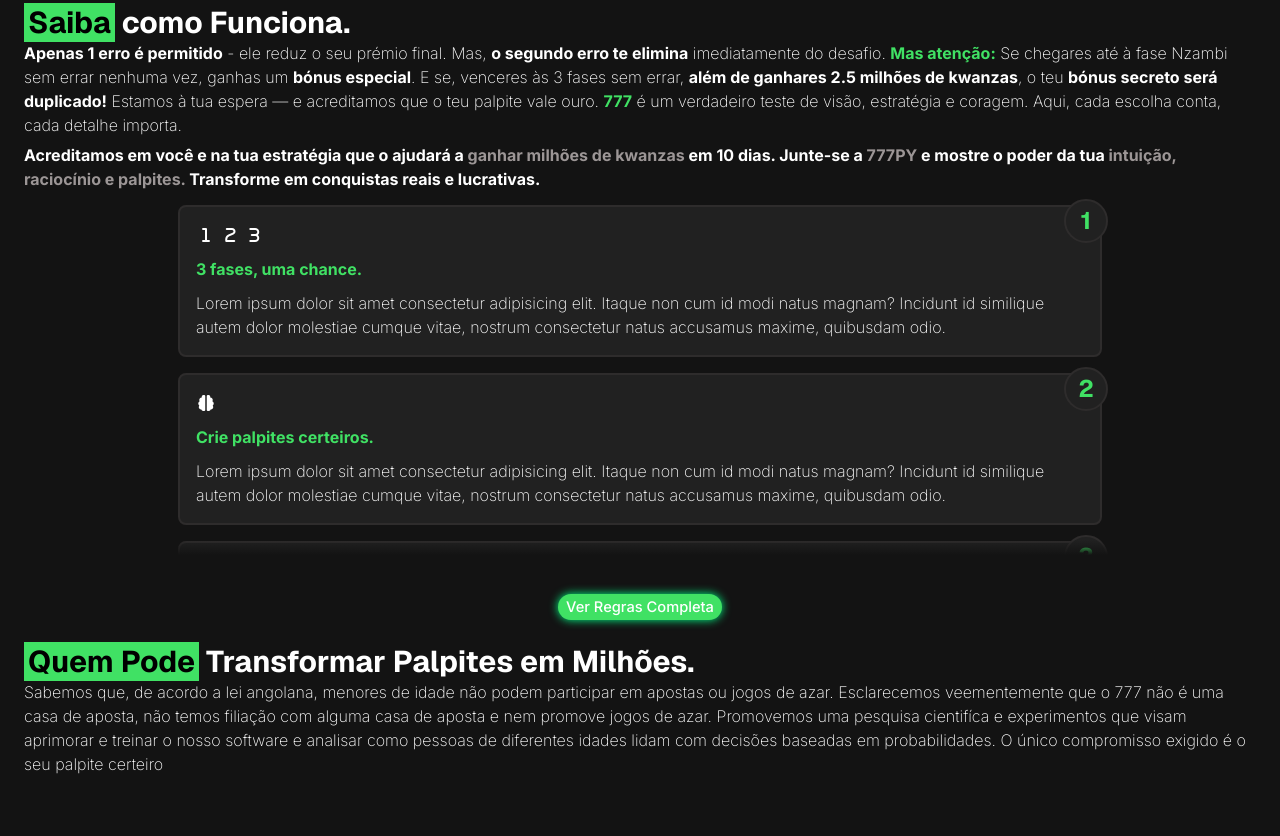
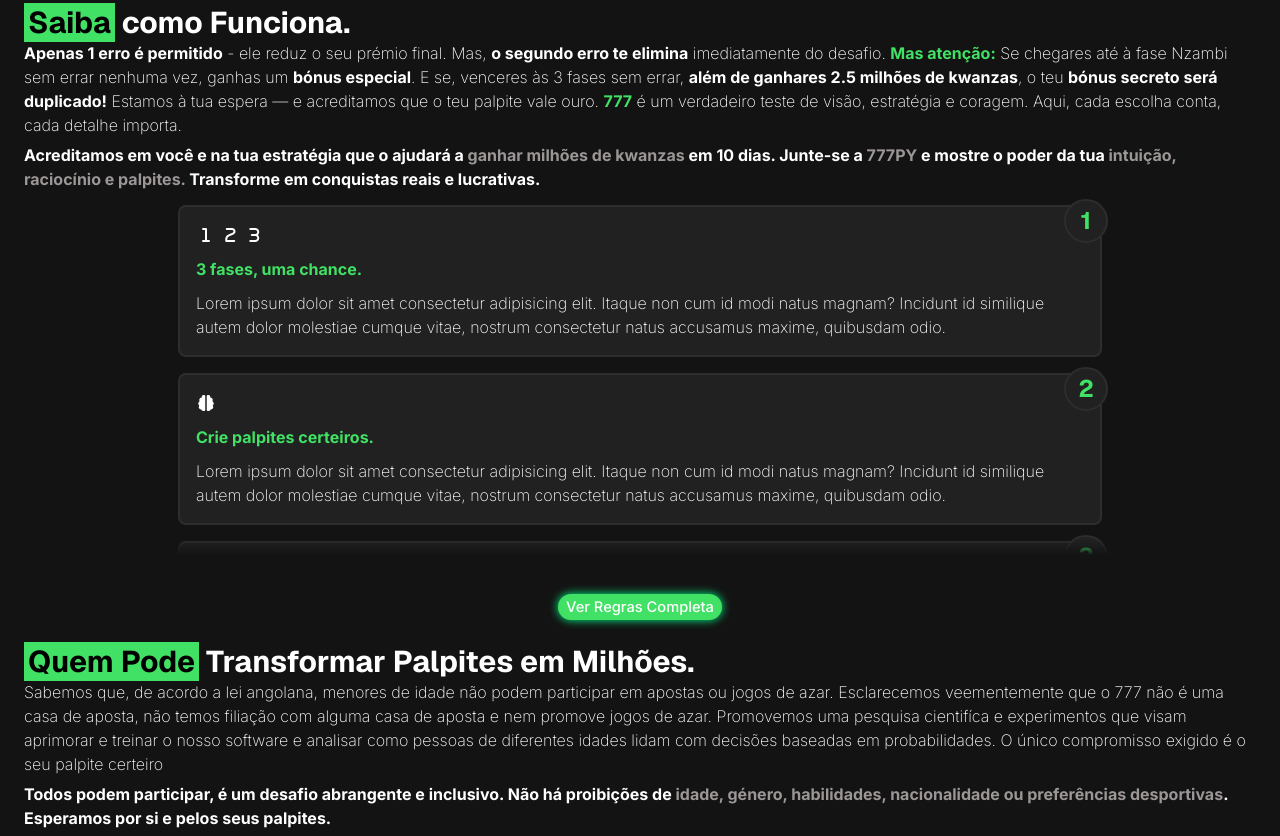
Before and after one commit to C4L3B3666/Projeto777, a website: page index.html in a window 1280 px wide. Shown: the part 581-1417 px from the top of the page. Before the commit the page ends 1357 px from the top, so only its background shows below. Drawn offline with nearby package versions, Linux system fonts and the light colour scheme.

Commit message:
Adição do texto destaque lateral

```diff
--- a/index.html
+++ b/index.html
@@ -176,6 +176,7 @@
             </div>
             <div class="conteudo_lateral_main">
                 <p class="texto_main">Sabemos que, de acordo a lei angolana, menores de idade não podem participar em apostas ou jogos de azar. Esclarecemos veementemente que o 777 não é uma casa de aposta, não temos filiação com alguma casa de aposta e nem promove jogos de azar. Promovemos uma pesquisa cientifíca e experimentos que visam aprimorar e treinar o nosso software e analisar como pessoas de diferentes idades lidam com decisões baseadas em probabilidades. O único compromisso exigido é o seu palpite certeiro</p>
+                <p class="texto_lateral_main">Todos podem participar, é um desafio abrangente e inclusivo. Não há proibições de <span class="texto_destaque_lateral">idade, género, habilidades, nacionalidade ou preferências desportivas</span>. Esperamos por si e pelos seus palpites.</p>
             </div>
         </section>
     </main>
```
